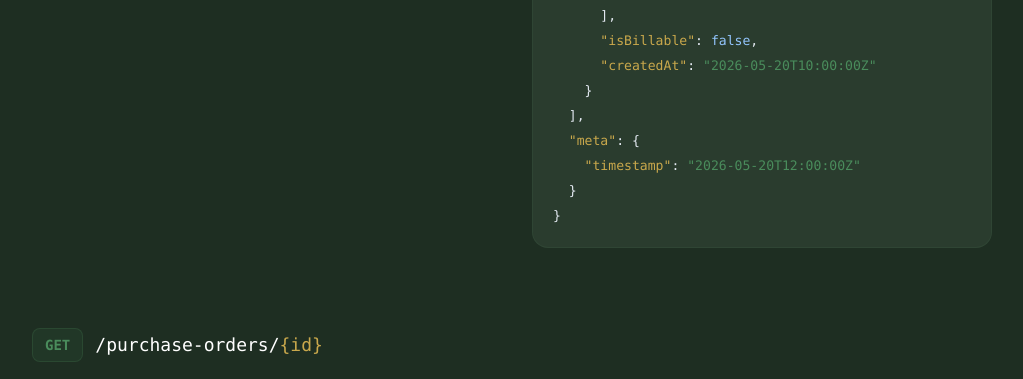
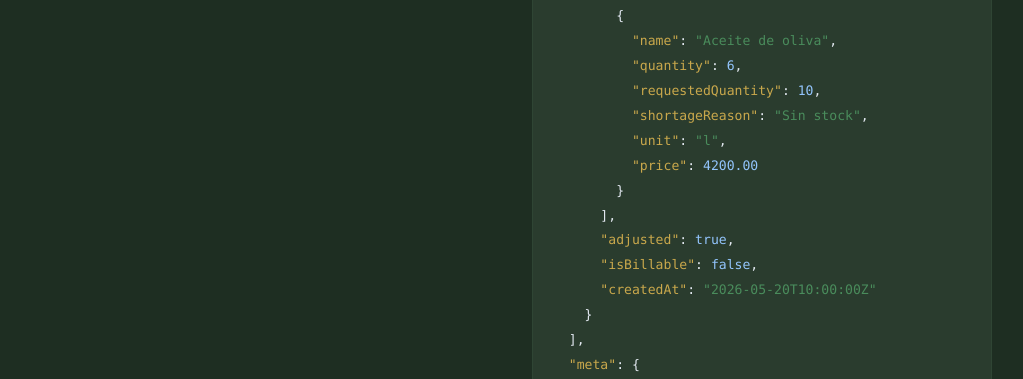
Before and after one commit to leandro3742/web-forkcast, a plain HTML site: page docs/api.html in a window 1280 px wide. Shown: the part 2875-3254 px from the top of the page, without its empty margins (256-1279 px from the left). Drawn offline with nearby package versions, Linux system fonts and the light colour scheme.

Commit message:
docs: pedidos confirmados con cambios en la API
Las lecturas de órdenes devuelven `adjusted`, `requestedQuantity` y
`shortageReason` cuando quien recibe el pedido confirmó menos de lo
pedido. Quien compra puede cancelar una orden aprobada con cambios
mientras no haya salido ninguna entrega.

Co-Authored-By: Claude Fable 5.2 <noreply@anthropic.com>
Claude-Session: https://claude.ai/code/session_01SdmvFrx79T6PLaLWhtRcWd

```diff
--- a/docs/api.html
+++ b/docs/api.html
@@ -467,8 +467,17 @@ orders = res.json()[<span class="text-brand-gold">"data"</span>]</code></pre>
           <span class="text-brand-gold">"quantity"</span>: <span class="text-blue-300">10</span>,
           <span class="text-brand-gold">"unit"</span>: <span class="text-brand-green">"kg"</span>,
           <span class="text-brand-gold">"price"</span>: <span class="text-blue-300">850.00</span>
+        },
+        {
+          <span class="text-brand-gold">"name"</span>: <span class="text-brand-green">"Aceite de oliva"</span>,
+          <span class="text-brand-gold">"quantity"</span>: <span class="text-blue-300">6</span>,
+          <span class="text-brand-gold">"requestedQuantity"</span>: <span class="text-blue-300">10</span>,
+          <span class="text-brand-gold">"shortageReason"</span>: <span class="text-brand-green">"Sin stock"</span>,
+          <span class="text-brand-gold">"unit"</span>: <span class="text-brand-green">"l"</span>,
+          <span class="text-brand-gold">"price"</span>: <span class="text-blue-300">4200.00</span>
         }
       ],
+      <span class="text-brand-gold">"adjusted"</span>: <span class="text-blue-300">true</span>,
       <span class="text-brand-gold">"isBillable"</span>: <span class="text-blue-300">false</span>,
       <span class="text-brand-gold">"createdAt"</span>: <span class="text-brand-green">"2026-05-20T10:00:00Z"</span>
     }
@@ -492,6 +501,8 @@ orders = res.json()[<span class="text-brand-gold">"data"</span>]</code></pre>
           <div class="grid lg:grid-cols-2 gap-10 items-start">
             <div>
               <p class="text-gray-200 leading-relaxed mb-6">Obtiene el detalle completo de una orden de compra por ID. Solo podés acceder a órdenes que pertenecen al owner de tu API key.</p>
+
+              <p class="text-gray-200 leading-relaxed mb-6">Quien recibe el pedido puede confirmarlo con menos de lo pedido. En ese caso la orden trae <code class="text-brand-green text-xs">adjusted: true</code> y cada línea cambiada trae <code class="text-brand-green text-xs">requestedQuantity</code> (lo pedido) y <code class="text-brand-green text-xs">shortageReason</code> (motivo, puede ser <code class="text-xs font-mono">null</code>). En esas líneas <code class="text-brand-green text-xs">quantity</code> es lo confirmado y puede ser <code class="text-xs font-mono">0</code>: ese producto no se envía. Las líneas sin cambios no traen esos dos campos.</p>
 
               <div class="mb-6">
                 <h3 class="text-sm font-semibold text-white mb-3">Path params</h3>
@@ -726,13 +737,14 @@ order = res.json()[<span class="text-brand-gold">"data"</span>]</code></pre>
                 <div class="space-y-2 text-sm">
                   <div class="flex items-center gap-3"><span class="text-brand-green font-mono font-bold">200</span><span class="text-gray-200">Estado actualizado</span></div>
                   <div class="flex items-center gap-3"><span class="text-red-400 font-mono font-bold">400</span><span class="text-gray-200">Estado inválido</span></div>
-                  <div class="flex items-center gap-3"><span class="text-red-400 font-mono font-bold">403</span><span class="text-gray-200">Sin acceso, o el cambio no le corresponde a quien llama: quien compra solo puede cancelar (<code class="text-xs font-mono">pending → cancelled</code>); aprobar, rechazar y entregar es de quien recibe el pedido</span></div>
+                  <div class="flex items-center gap-3"><span class="text-red-400 font-mono font-bold">403</span><span class="text-gray-200">Sin acceso, o el cambio no le corresponde a quien llama: quien compra solo puede cancelar (<code class="text-xs font-mono">pending → cancelled</code>, o <code class="text-xs font-mono">approved → cancelled</code> si la orden fue confirmada con cambios y todavía no salió ninguna entrega); aprobar, rechazar y entregar es de quien recibe el pedido</span></div>
                   <div class="flex items-center gap-3"><span class="text-red-400 font-mono font-bold">404</span><span class="text-gray-200">Orden no encontrada</span></div>
                   <div class="flex items-center gap-3"><span class="text-red-400 font-mono font-bold">409</span><span class="text-gray-200">El pedido tiene entregas pendientes: hay que cerrarlas antes de marcarlo entregado</span></div>
                   <div class="flex items-center gap-3"><span class="text-red-400 font-mono font-bold">409</span><span class="text-gray-200">No se puede devolver a <code class="text-xs font-mono">pending</code> una orden aprobada con productos ya entregados</span></div>
                   <div class="flex items-center gap-3"><span class="text-red-400 font-mono font-bold">409</span><span class="text-gray-200">Transición no permitida. Válidas: <code class="text-xs font-mono">pending → approved | rejected | delivered | cancelled</code> y <code class="text-xs font-mono">approved → pending | delivered | rejected</code>. <code class="text-xs font-mono">rejected</code>, <code class="text-xs font-mono">cancelled</code> y <code class="text-xs font-mono">delivered</code> son finales</span></div>
                   <div class="flex items-center gap-3"><span class="text-red-400 font-mono font-bold">409</span><span class="text-gray-200">La orden ya está en ese estado, o cambió de estado mientras se procesaba el pedido (reintentar tras volver a leerla)</span></div>
                   <div class="flex items-center gap-3"><span class="text-red-400 font-mono font-bold">409</span><span class="text-gray-200">No se puede rechazar una orden aprobada con productos ya entregados</span></div>
+                  <div class="flex items-center gap-3"><span class="text-red-400 font-mono font-bold">409</span><span class="text-gray-200">Quien compra quiso cancelar una orden aprobada sin cambios (<code class="text-xs font-mono">adjusted: false</code>) o con una entrega ya hecha</span></div>
                 </div>
               </div>
             </div>
```
